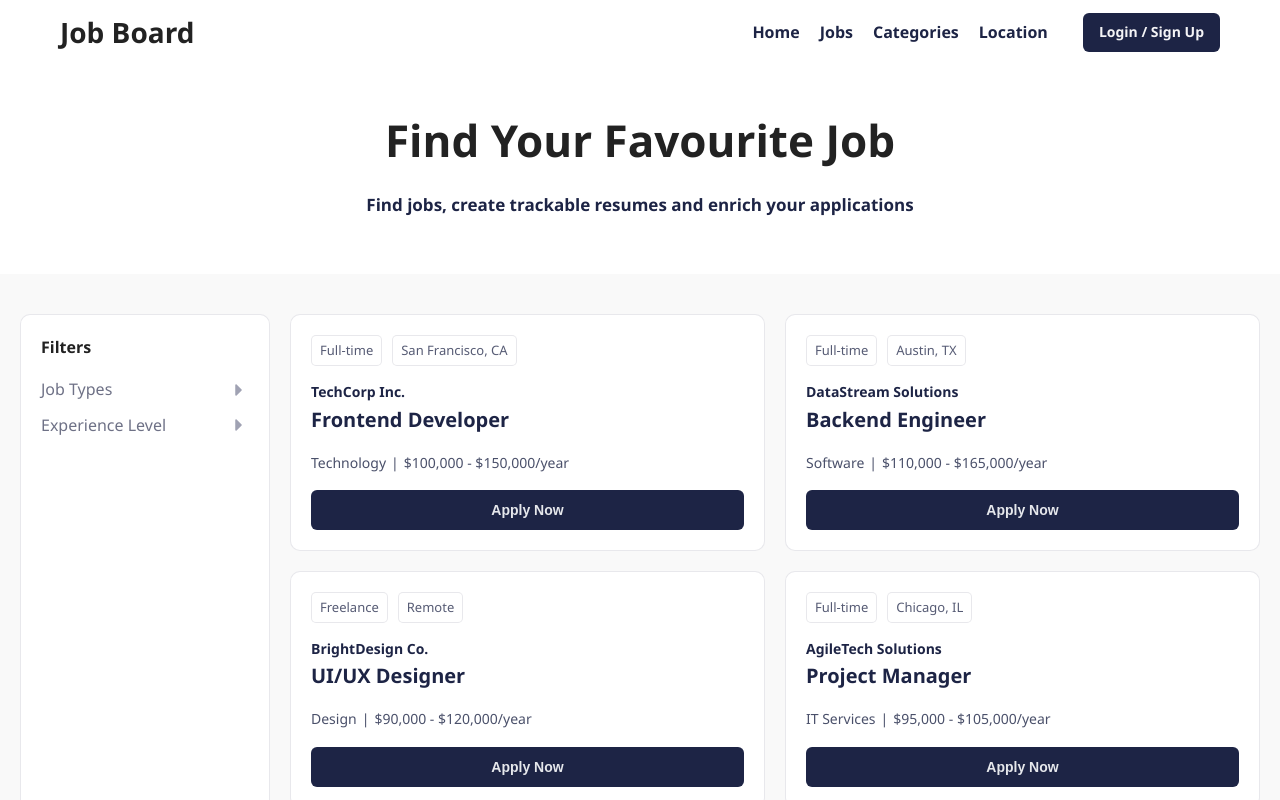
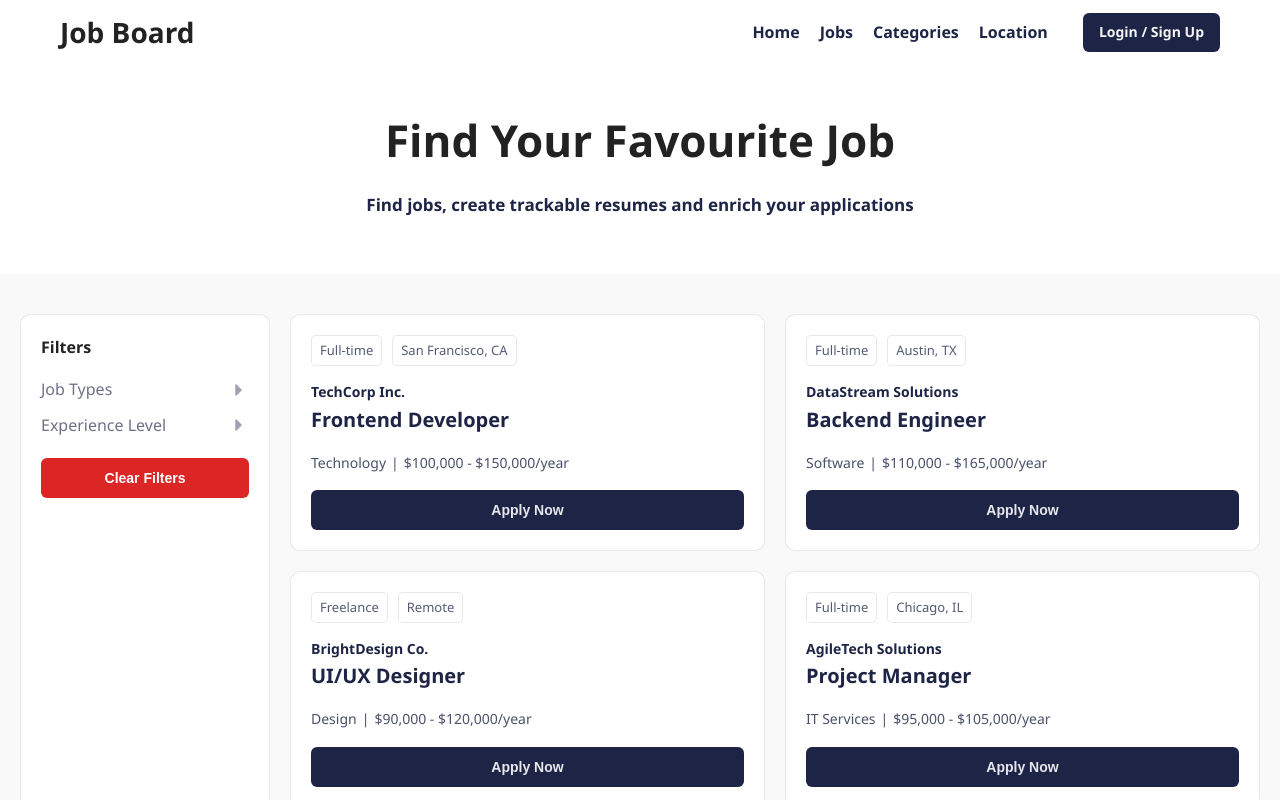
Before and after one commit to Jon-Felipe/Job-Board-React, a React (Vite) app: page /jobs in a window 1280 px wide. Shown: the top 800 px of the page. Built offline with nearby package versions, Linux system fonts and the light colour scheme.

Commit message:
clear filters button

```diff
--- a/src/pages/Jobs/JobsPage.module.css
+++ b/src/pages/Jobs/JobsPage.module.css
@@ -34,6 +34,7 @@
   display: flex;
   flex-direction: column;
   row-gap: 10px;
+  margin-bottom: 20px;
 }
 
 .jobs {
--- a/src/pages/Jobs/JobsPage.tsx
+++ b/src/pages/Jobs/JobsPage.tsx
@@ -1,5 +1,6 @@
 // components
 import Dropdown from '../../components/Dropdown/Dropdown';
+import Button from '../../components/ui/Button/Button';
 import JobCard from '../../components/Job/JobCard';
 
 // extras
@@ -25,6 +26,9 @@ function JobsPage() {
               dropdownOptions={experienceLevel}
             />
           </div>
+          <Button variant='danger' onClick={() => console.log('clear')}>
+            Clear Filters
+          </Button>
         </section>
         <section className={styles.jobs}>
           {jobs.map((job) => (
```
